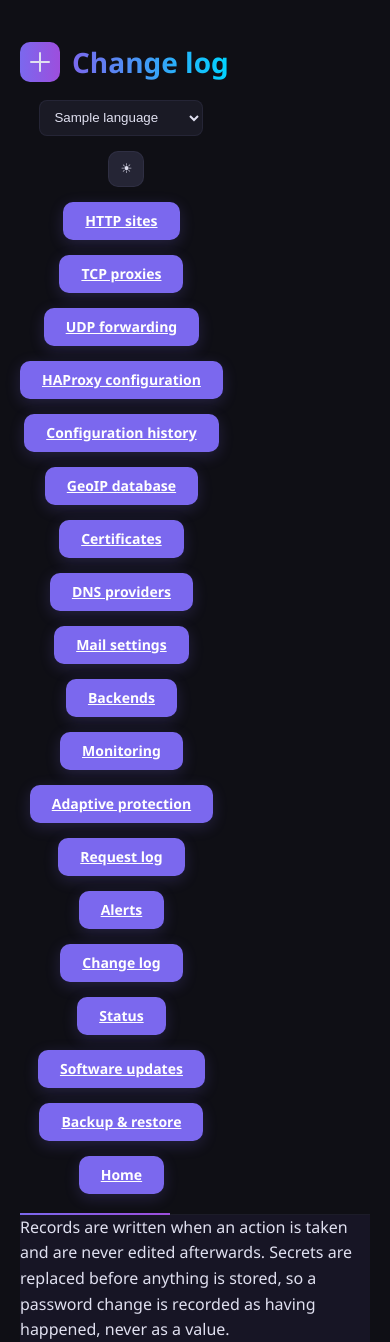
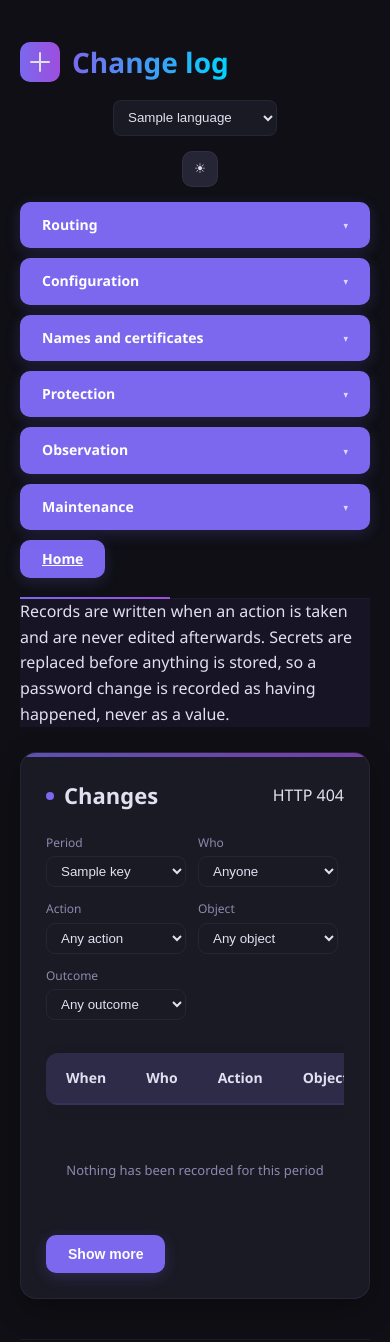
Before and after one commit to CLLlAgOB/easy-ha-proxy, a Python web app: template docker/app/haproxy_admin/templates/audit.html in a window 390 px wide. Shown: the top 1342 px of the page. Run offline with Jinja, Linux system fonts and the light colour scheme; the template is opened without the code that fills it: most values are stand-ins (such as "Sample title", 1, 10 or a date in 2020); lists and menus that the app fills with data are empty.

Commit message:
Group the header navigation into menus
Eighteen buttons in one wrapping row took three lines of the header on a
wide screen and pushed the page itself below the fold. They are now six
menus and one link -- seven targets instead of nineteen, on one line.

Grouped by the job someone is doing rather than by which module owns the
page: routing, configuration, names and certificates, protection,
observation, maintenance. Home stays a plain button because it is where
people go when they are lost, and hiding it inside a menu is the opposite
of that.

Built on <details>, so it opens and closes with no script at all and stays
usable if nav.js fails to load. The script adds only what genuinely needs
one: opening a menu closes the others, Escape closes and returns focus to
the control that opened it, and clicking away closes it.

A row of buttons showed where you were by being all visible at once; a menu
hides its contents, so the group holding the current page is marked and the
current item carries aria-current. On a narrow screen the panels join the
flow instead of floating over the content they would cover, and the last
menu opens inward so the rightmost panel cannot push a scrollbar onto the
page.

The test pins the thing that matters when eighteen links become six menus:
the same set of destinations, each in exactly one place.

Co-Authored-By: Claude Opus 5 <noreply@anthropic.com>

```diff
--- a/docker/app/haproxy_admin/static/css/styles.css
+++ b/docker/app/haproxy_admin/static/css/styles.css
@@ -3224,3 +3224,122 @@ tr.job-row-selected > td:first-child {
   background: rgba(0, 0, 0, .16);
   border-radius: 6px;
 }
+
+/* ── Grouped header navigation ─────────────────────────────────────────
+   Eighteen buttons wrapped onto three rows and pushed the page below the
+   fold. Six menus and one link fit a single line, and the group holding the
+   current page is marked so the header still answers "where am I".
+
+   Built on <details>, which means it works with no script: these rules only
+   have to place the panel and stop it stretching the header. */
+
+.nav-groups {
+  display: flex;
+  align-items: center;
+  flex-wrap: wrap;
+  gap: 10px;
+}
+
+.nav-group {
+  position: relative;
+}
+
+/* The summary carries .btn, so it inherits every button style; only the
+   marker and the cursor need saying. */
+.nav-group-summary {
+  list-style: none;
+  user-select: none;
+}
+
+.nav-group-summary::-webkit-details-marker,
+.nav-group-summary::marker {
+  display: none;
+  content: "";
+}
+
+.nav-group-caret {
+  font-size: 10px;
+  line-height: 1;
+  opacity: .75;
+  transition: transform var(--transition-speed) ease;
+}
+
+.nav-group[open] > .nav-group-summary .nav-group-caret {
+  transform: rotate(180deg);
+}
+
+/* The group containing the current page keeps a visible edge whether it is
+   open or not. */
+.nav-group-current > .nav-group-summary {
+  background: var(--accent-secondary);
+  color: #0f0f15;
+}
+
+.nav-group-items {
+  position: absolute;
+  z-index: 40;
+  top: calc(100% + 6px);
+  left: 0;
+  min-width: 230px;
+  display: flex;
+  flex-direction: column;
+  padding: 6px;
+  gap: 2px;
+  border: 1px solid var(--border);
+  border-radius: 12px;
+  background: var(--bg-secondary);
+  box-shadow: 0 12px 30px rgba(0, 0, 0, .35);
+}
+
+/* Near the right edge a left-aligned panel would leave the viewport, and a
+   horizontal scrollbar on the whole page is worse than a panel that opens
+   the other way. */
+.nav-group:last-of-type .nav-group-items {
+  left: auto;
+  right: 0;
+}
+
+.nav-group-item {
+  display: block;
+  padding: 9px 12px;
+  border-radius: 8px;
+  color: var(--text-primary);
+  text-decoration: none;
+  font-size: 14px;
+  white-space: nowrap;
+  transition: background var(--transition-speed) ease;
+}
+
+.nav-group-item:hover,
+.nav-group-item:focus-visible {
+  background: var(--surface-2);
+}
+
+.nav-group-item-current {
+  color: var(--accent-secondary);
+  font-weight: 600;
+}
+
+/* On a narrow screen there is no room beside anything, so the panel becomes
+   part of the flow instead of floating over content it would cover. */
+@media (max-width: 720px) {
+  .nav-groups {
+    width: 100%;
+  }
+
+  .nav-group {
+    width: 100%;
+  }
+
+  .nav-group-summary {
+    width: 100%;
+    justify-content: space-between;
+  }
+
+  .nav-group-items {
+    position: static;
+    min-width: 0;
+    margin-top: 6px;
+    box-shadow: none;
+  }
+}
--- a/docker/app/haproxy_admin/templates/_haproxy_nav.html
+++ b/docker/app/haproxy_admin/templates/_haproxy_nav.html
@@ -1,78 +1,88 @@
 {# _haproxy_nav.html
-   Shared navigation for the HAProxy administration section. #}
+   Shared navigation for the HAProxy administration section.
 
-<a class="btn" href="{{ url_for('routes.haproxy_sites_page') }}">
-  HTTP sites
-</a>
+   Eighteen buttons in one wrapping row took three lines of the header on a
+   wide screen and pushed the page itself below the fold. They are grouped
+   here by the job someone is doing, which turns nineteen targets into seven
+   and fits one line.
 
-<a class="btn" href="{{ url_for('routes.haproxy_tcp_page') }}">
-  TCP proxies
-</a>
+   Built on <details>, so it opens and closes with no script at all;
+   nav.js only adds the conveniences a script is needed for -- closing the
+   others when one opens, Escape, and clicking away.
 
-<a class="btn" href="{{ url_for('routes.haproxy_udp_page') }}">
-  UDP forwarding
-</a>
+   The group holding the current page is marked, so the header still answers
+   "where am I" the way a row of buttons did. #}
 
-<a class="btn" href="{{ url_for('routes.haproxy_config_page') }}">
-  HAProxy configuration
-</a>
+{% set nav_groups = [
+  {
+    "label": "Routing",
+    "items": [
+      ("routes.haproxy_sites_page",    "HTTP sites"),
+      ("routes.haproxy_tcp_page",      "TCP proxies"),
+      ("routes.haproxy_udp_page",      "UDP forwarding"),
+      ("routes.haproxy_backends_page", "Backends"),
+    ],
+  },
+  {
+    "label": "Configuration",
+    "items": [
+      ("routes.haproxy_config_page",  "HAProxy configuration"),
+      ("routes.config_history_page",  "Configuration history"),
+      ("routes.mail_settings_page",   "Mail settings"),
+    ],
+  },
+  {
+    "label": "Names and certificates",
+    "items": [
+      ("routes.haproxy_certs_page", "Certificates"),
+      ("routes.dns_providers_page", "DNS providers"),
+      ("routes.haproxy_geoip_page", "GeoIP database"),
+    ],
+  },
+  {
+    "label": "Protection",
+    "items": [
+      ("routes.adaptive_protection_page", "Adaptive protection"),
+      ("routes.request_log_page",         "Request log"),
+    ],
+  },
+  {
+    "label": "Observation",
+    "items": [
+      ("routes.monitoring_page",     "Monitoring"),
+      ("routes.alerts_page",         "Alerts"),
+      ("routes.audit_page",          "Change log"),
+      ("routes.system_health_page",  "Status"),
+    ],
+  },
+  {
+    "label": "Maintenance",
+    "items": [
+      ("system_updates.page", "Software updates"),
+      ("system_backups.page", "Backup & restore"),
+    ],
+  },
+] %}
 
-<a class="btn" href="{{ url_for('routes.config_history_page') }}">
-  Configuration history
-</a>
+<nav class="nav-groups" aria-label="Administration sections">
+  {% for group in nav_groups %}
+  {% set here = group["items"] | selectattr("0", "equalto", request.endpoint) | list | length > 0 %}
+  <details class="nav-group{% if here %} nav-group-current{% endif %}">
+    <summary class="btn nav-group-summary">
+      {{ group["label"] }}
+      <span class="nav-group-caret" aria-hidden="true">▾</span>
+    </summary>
+    <div class="nav-group-items">
+      {% for endpoint, label in group["items"] %}
+      <a class="nav-group-item{% if endpoint == request.endpoint %} nav-group-item-current{% endif %}"
+         href="{{ url_for(endpoint) }}"
+         {% if endpoint == request.endpoint %}aria-current="page"{% endif %}>
+        {{ label }}
+      </a>
+      {% endfor %}
+    </div>
+  </details>
+  {% endfor %}
 
-<a class="btn" href="{{ url_for('routes.haproxy_geoip_page') }}">
-  GeoIP database
-</a>
-
-<a class="btn" href="{{ url_for('routes.haproxy_certs_page') }}">
-  Certificates
-</a>
-
-<a class="btn" href="{{ url_for('routes.dns_providers_page') }}">
-  DNS providers
-</a>
-
-<a class="btn" href="{{ url_for('routes.mail_settings_page') }}">
-  Mail settings
-</a>
-
-<a class="btn" href="{{ url_for('routes.haproxy_backends_page') }}">
-  Backends
-</a>
-
-<a class="btn" href="{{ url_for('routes.monitoring_page') }}">
-  Monitoring
-</a>
-
-<a class="btn" href="{{ url_for('routes.adaptive_protection_page') }}">
-  Adaptive protection
-</a>
-
-<a class="btn" href="{{ url_for('routes.request_log_page') }}">
-  Request log
-</a>
-
-<a class="btn" href="{{ url_for('routes.alerts_page') }}">
-  Alerts
-</a>
-
-<a class="btn" href="{{ url_for('routes.audit_page') }}">
-  Change log
-</a>
-
-<a class="btn" href="{{ url_for('routes.system_health_page') }}">
-  Status
-</a>
-
-<a class="btn" href="{{ url_for('system_updates.page') }}">
-  Software updates
-</a>
-
-<a class="btn" href="{{ url_for('system_backups.page') }}">
-  Backup & restore
-</a>
-
-<a class="btn" href="{{ url_for('routes.index') }}">
-  Home
-</a>
+  <a class="btn" href="{{ url_for('routes.index') }}">Home</a>
+</nav>
--- a/docker/app/haproxy_admin/templates/base.html
+++ b/docker/app/haproxy_admin/templates/base.html
@@ -20,6 +20,7 @@
   <script src="{{ url_for('static', filename='js/i18n.js') }}"></script>
   <script src="{{ url_for('static', filename='js/security.js') }}"></script>
   <script defer src="{{ url_for('static', filename='js/config_state.js') }}"></script>
+  <script defer src="{{ url_for('static', filename='js/nav.js') }}"></script>
 </head>
 
 <body>
```
Also changed, not shown: docker/app/haproxy_admin/static/js/nav.js (added, +51 -0 lines), docker/app/haproxy_admin/translations/ru/polished.json (+6 -1 lines), .tests/test_navigation_groups.py (added).
